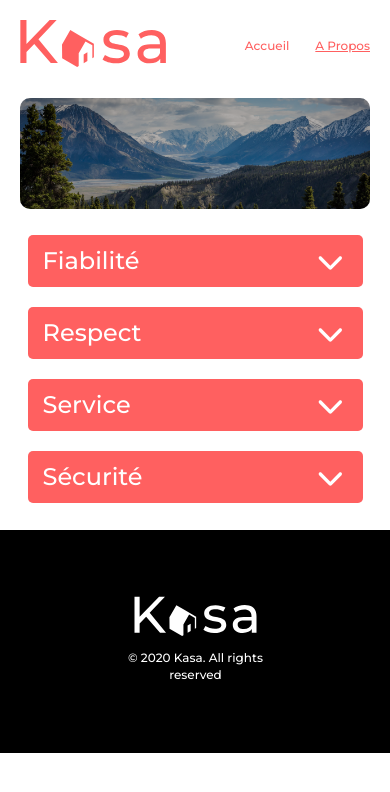
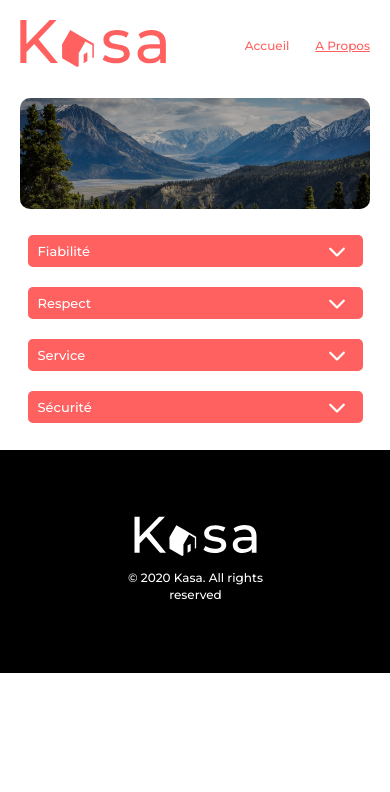
Before and after one commit to garudo34/OCR-Projet11, a React (Create React App) app: page /about in a window 390 px wide. Shown: the top 792 px of the page. Built offline with nearby package versions, Linux system fonts and the light colour scheme.

Commit message:
responsive collapse about

```diff
--- a/src/components/Collapse/index.jsx
+++ b/src/components/Collapse/index.jsx
@@ -20,7 +20,7 @@
   }, [isOpen])
 
   return (
-    <div className={`collapse ${classname}`}>
+    <div className={`collapse ${classname ? classname : ''}`}>
       <div className='collapse-header' onClick={toggleContent}>
         <h2 className='collapse-title'>{title}</h2>
         <button type='button' className='collapse-toggle'>
--- a/src/styles/Collapse.css
+++ b/src/styles/Collapse.css
@@ -49,17 +49,20 @@
   border: none;
   width: 32px;
   height: 32px;
+  font-size: 14px;
   /* padding: 4px 10.29px 4px 8px; */
 }
 
 .collapse-content {
   padding: 16px 20px 20px 20px;
   font-size: 18px;
+  font-style: normal;
   font-weight: 400;
   line-height: 26px;
   letter-spacing: 0em;
   text-align: left;
   color: #ff6060;
+  line-height: 142.6%;
 }
 .collapse.small .collapse-content {
   padding: 25px 28px 20px 20px;
@@ -77,3 +80,25 @@
   transform: rotate(0deg);
   transition: transform 0.6s;
 }
+
+@media screen and (max-width: 576px) {
+  .collapse {
+    border-radius: 5px;
+  }
+
+  .collapse-header {
+    padding: 0 10px;
+  }
+  .collapse-title {
+    font-size: 13px;
+    line-height: 142.6%;
+  }
+
+  .collapse-toggle {
+    font-size: 9px;
+  }
+
+  .collapse-content {
+    font-size: 12px;
+  }
+}
```
